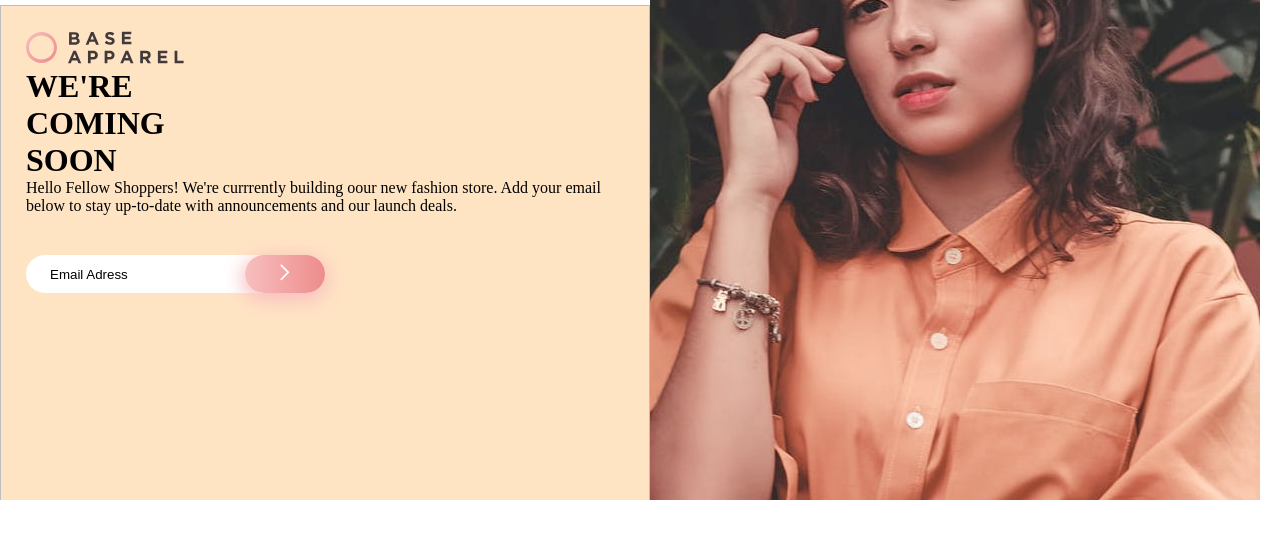
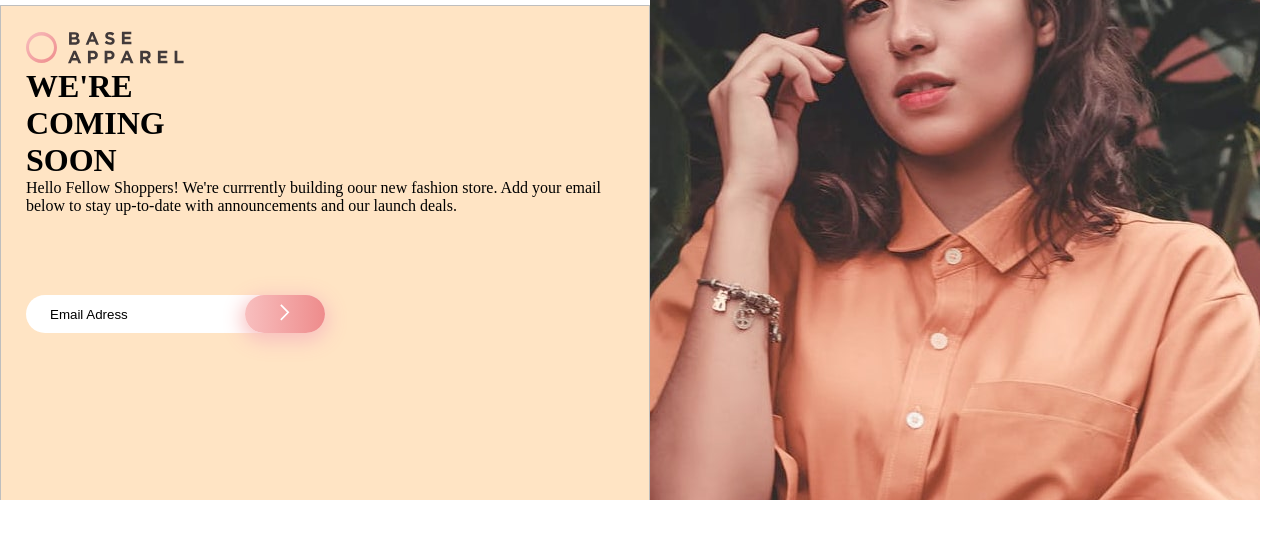
Before and after one commit to Maryahcee/base-aparrell-frontend-mentor-chanlleng, a Vue app: page / in a window 1280 px wide. Shown: the top 538 px of the page. Built offline with nearby package versions, Linux system fonts and the light colour scheme.

Commit message:
Update EmailForm.vue
edit margin top

```diff
--- a/src/components/EmailForm.vue
+++ b/src/components/EmailForm.vue
@@ -32,7 +32,7 @@ export default {
 <style>
 .email {
     position: relative;
-    margin-top: 2.5rem;
+    margin-top: 5rem;
     height: 3rem;
 }
 
```
